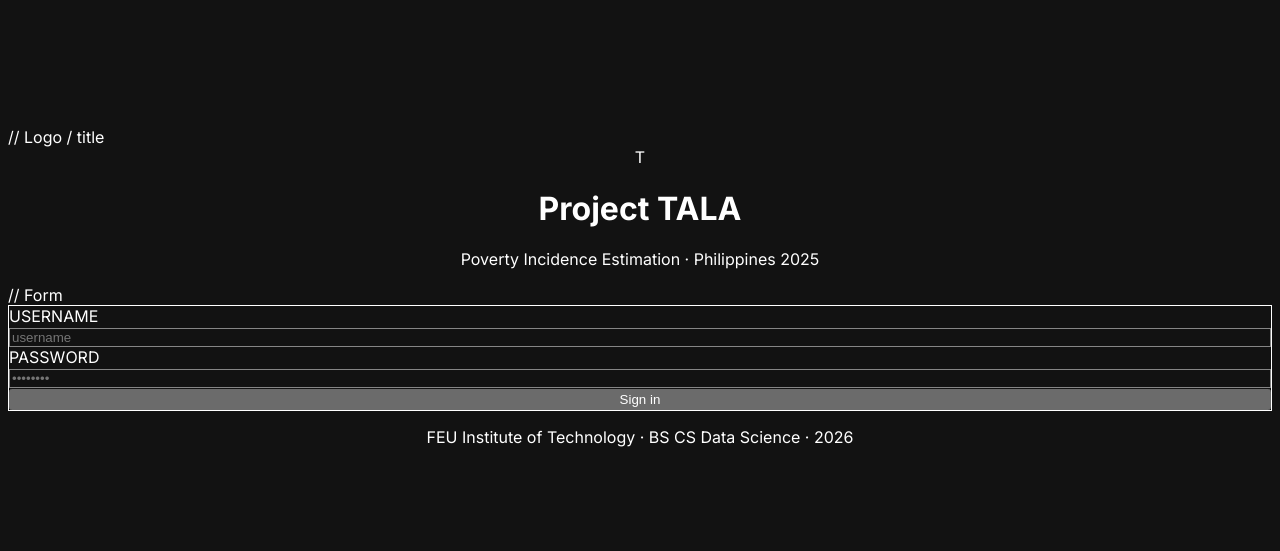
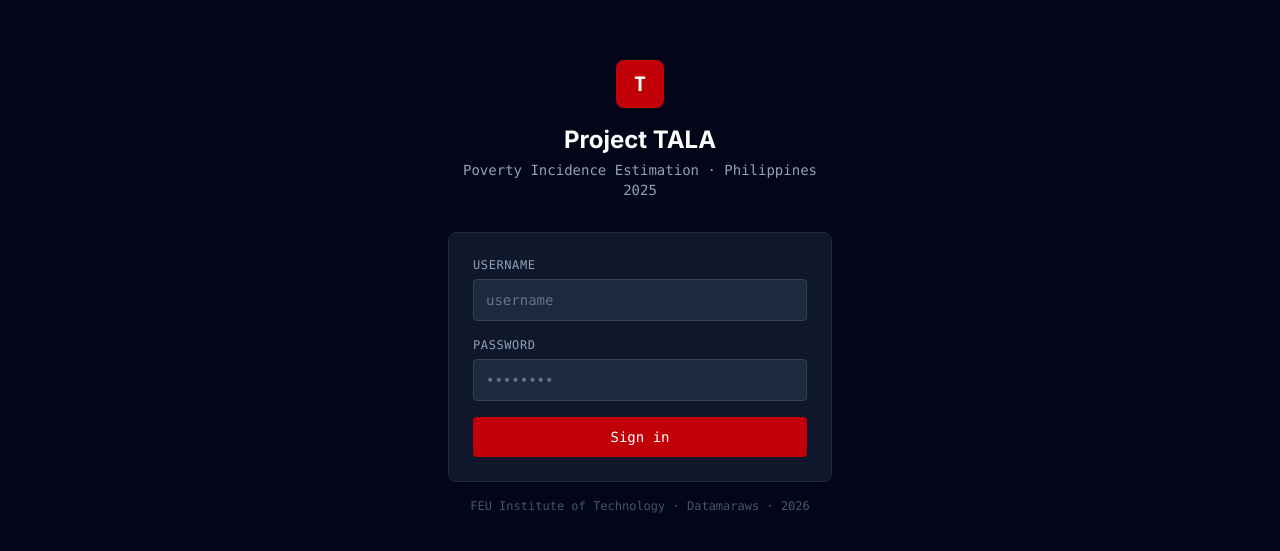
Before and after one commit to rvaldavejr/datamaraws, a Next.js app in the folder tala-webapp/: page /login in a window 1280 px wide. Shown: the part 113-664 px from the top of the page. Built offline with nearby package versions, Linux system fonts and the light colour scheme; no server answers.

Commit message:
ui updates

```diff
--- a/tala-webapp/next.config.ts
+++ b/tala-webapp/next.config.ts
@@ -9,7 +9,6 @@ const nextConfig: NextConfig = {
     }
     return config
   },
-
   turbopack: {},
 }
 
--- a/tala-webapp/src/app/globals.css
+++ b/tala-webapp/src/app/globals.css
@@ -1,6 +1,4 @@
-@tailwind base;
-@tailwind components;
-@tailwind utilities;
+@import "tailwindcss";
 
 :root { color-scheme: dark; }
 
--- a/tala-webapp/src/app/login/page.tsx
+++ b/tala-webapp/src/app/login/page.tsx
@@ -33,7 +33,7 @@ export default function LoginPage() {
     <div className="min-h-screen bg-slate-950 flex items-center justify-center px-4">
       <div className="w-full max-w-sm">
 
-        // Logo / title
+        {/* Logo / title */}
         <div className="text-center mb-8">
           <div className="w-12 h-12 rounded-lg bg-red-700 flex items-center
                           justify-center text-xl font-bold font-mono mx-auto mb-4">
@@ -45,7 +45,7 @@ export default function LoginPage() {
           </p>
         </div>
 
-        // Form
+        {/* // Form */}
         <form onSubmit={handleSubmit}
               className="bg-slate-900 border border-slate-800 rounded-lg p-6 space-y-4">
           <div>
@@ -101,7 +101,7 @@ export default function LoginPage() {
         </form>
 
         <p className="text-center text-slate-600 text-xs font-mono mt-4">
-          FEU Institute of Technology · BS CS Data Science · 2026
+          FEU Institute of Technology · Datamaraws · 2026
         </p>
       </div>
     </div>
```
